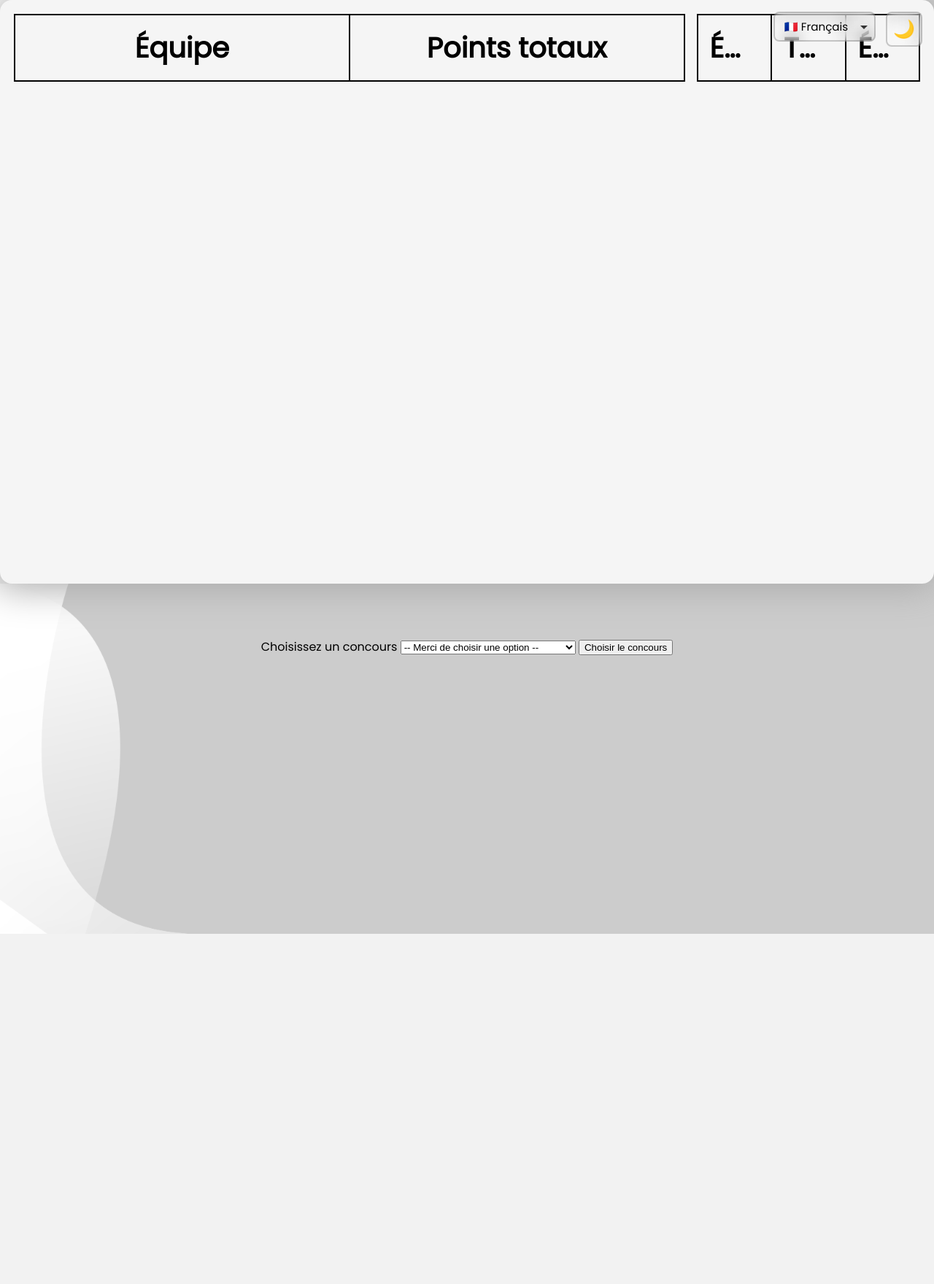
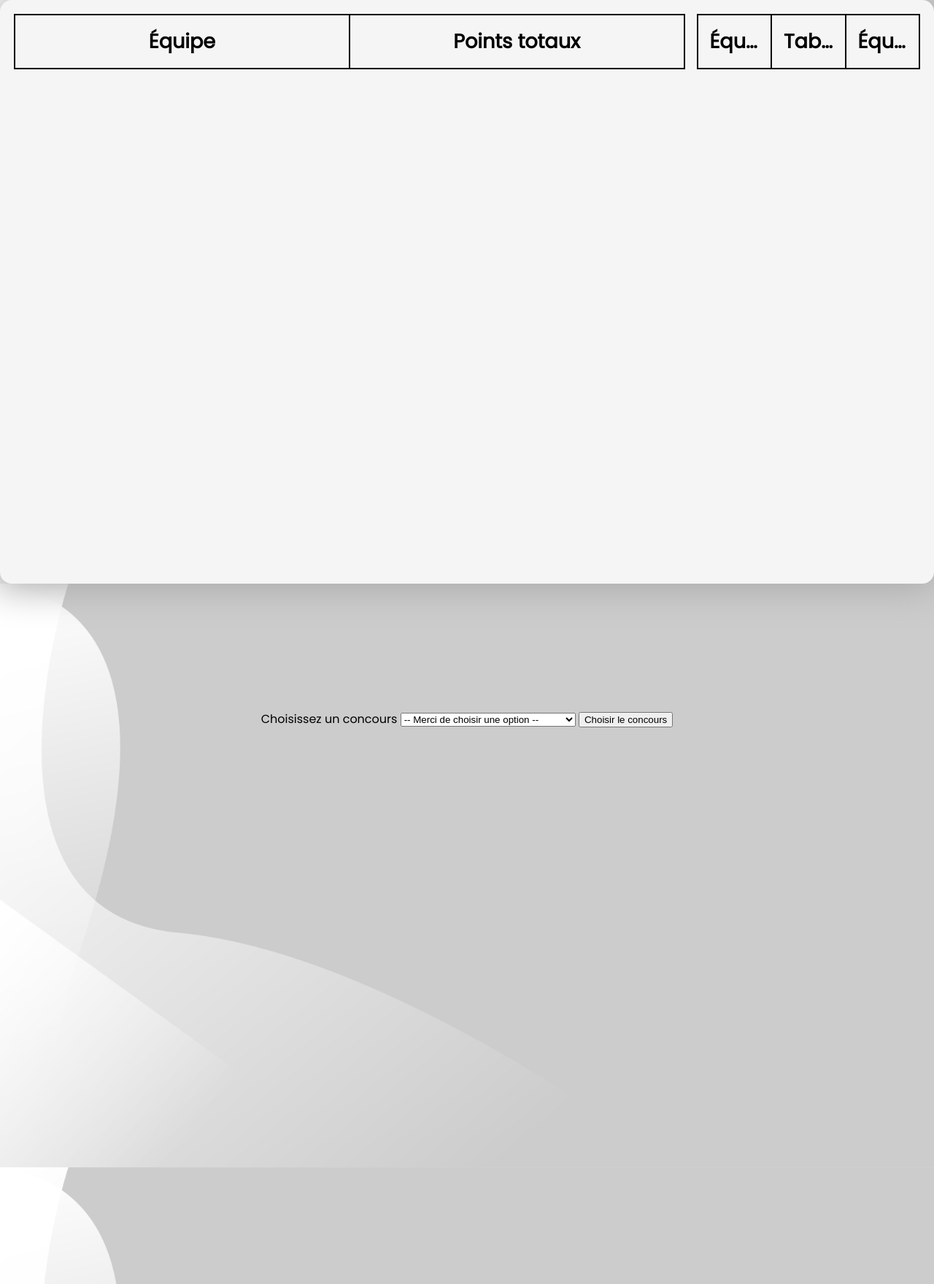
Before and after one commit to julianoMa/BelotePlus, a Flask app: page /players-screen in a window 1280 px wide. Shown: the whole page at 73% size. Before the commit the page ends 1280 px from the top, so only its background shows below. Run offline with Flask 3, Linux system fonts and the light colour scheme; lists and menus that the app fills with data are empty.

Commit message:
css changes in order to have the players's screen more visible

```diff
--- a/static/css/players.css
+++ b/static/css/players.css
@@ -14,10 +14,9 @@
 
 .container > div {
     display: flex;
-    justify-content: center;
-    align-items: center;
+    align-items: flex-start;
     height: 100%;
-    overflow: hidden;
+    overflow-y: scroll;
 }
 
 .container > div:first-child {
@@ -34,7 +33,7 @@
     border-collapse: collapse;
     border: 2px solid var(--text-color);
     text-align: center;
-    font-size: 2.4rem;
+    font-size: 1.69rem;
     table-layout: fixed;
 }
 
@@ -48,7 +47,7 @@
 
 .options {
     position: absolute;
-    bottom: -60vh;
+    bottom: -120vh;
     display: flex;
     flex-direction: column;
     gap: 0.5rem;
@@ -57,3 +56,11 @@
 .options select {
     width: 15rem;
 }
+
+.teams-table {
+    justify-content: flex-start;
+}
+
+#language-selector, #theme-toggle {
+    display: none;
+}
--- a/templates/players-screen.html
+++ b/templates/players-screen.html
@@ -8,7 +8,7 @@
 
 {% block content %}
 <div class="container">
-    <div>
+    <div class="teams-wrapper">
         <table class="teams-table">
             <thead>
             <tr>
@@ -34,7 +34,7 @@
         </table>
     </div>
 
-    <div>
+    <div class="repartition-wrapper">
         <table class="repartition-table">
             <thead>
                 <th scope="col">{{ t.team }}</th>
@@ -45,9 +45,9 @@
             <tbody>
                 {% for item in repartition %}
                 <tr>
-                    <td>{{ t.team }} {{ item.team1 }}</td>
+                    <td>{{ item.team1 }}</td>
                     <th scope="col">{{ item.table }}</th>
-                    <td>{{ t.team }} {{ item.team2 }}</td>
+                    <td>{{ item.team2 }}</td>
                 </tr>
                 {% endfor %}
             </tbody>
```
Also changed, not shown: 1 other file.
